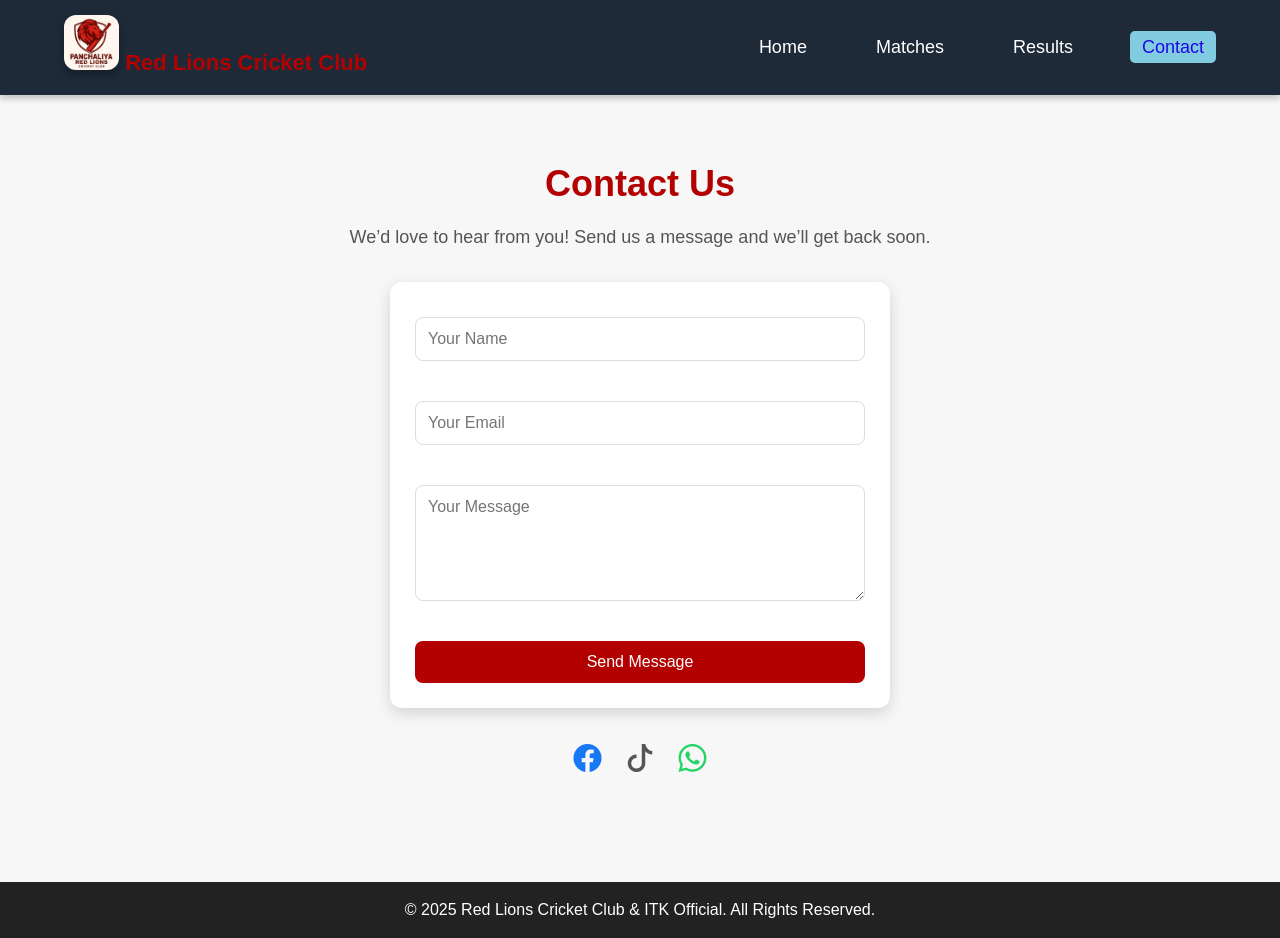
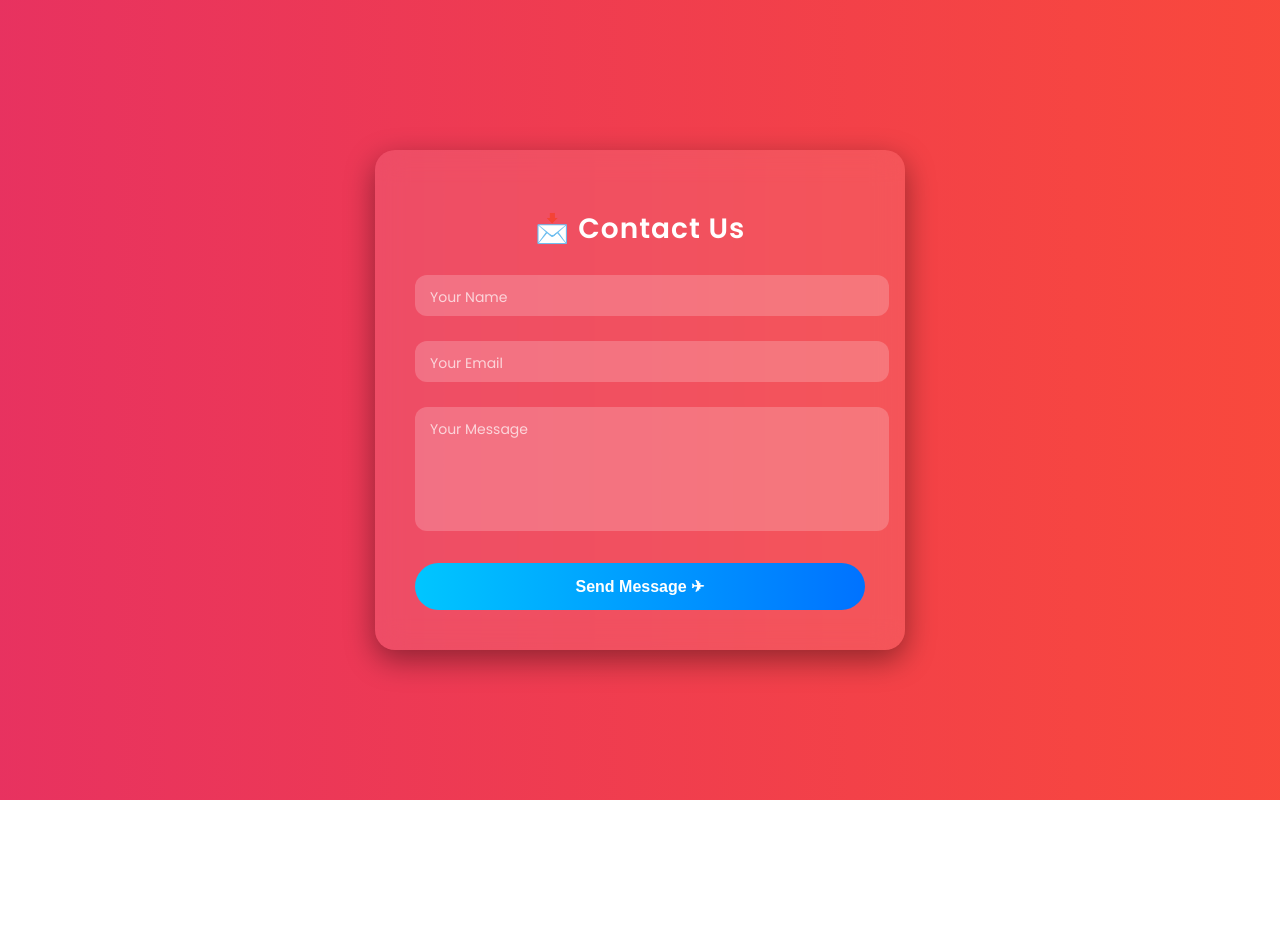
Before and after one commit to itkofficial7716/Panchaliya-Red-Lions, a plain HTML site: page contact.html in a window 1280 px wide. After the commit the page ends 800 px from the top, so only its background shows below. Drawn offline with nearby package versions, Linux system fonts and the light colour scheme.

Commit message:
contact.html

```diff
--- a/contact.html
+++ b/contact.html
@@ -1,70 +1,148 @@
 <!DOCTYPE html>
 <html lang="en">
-
 <head>
   <meta charset="UTF-8">
   <meta name="viewport" content="width=device-width, initial-scale=1.0">
-  <title>Contact - Red Lions Cricket Club</title>
-  <link rel="stylesheet" href="style.css">
-  <link href="https://cdn.jsdelivr.net/npm/bootstrap-icons@1.11.1/font/bootstrap-icons.css" rel="stylesheet">
+  <title>Contact Us</title>
+  <style>
+    @import url('https://fonts.googleapis.com/css2?family=Poppins:wght@300;400;600&display=swap');
+
+    body {
+      margin: 0;
+      font-family: 'Poppins', sans-serif;
+      height: 100vh;
+      display: flex;
+      justify-content: center;
+      align-items: center;
+      background: linear-gradient(270deg, #ff512f, #dd2476, #0072ff, #00c6ff);
+      background-size: 600% 600%;
+      animation: gradientShift 15s ease infinite;
+    }
+
+    @keyframes gradientShift {
+      0% { background-position: 0% 50%; }
+      50% { background-position: 100% 50%; }
+      100% { background-position: 0% 50%; }
+    }
+
+    .contact-card {
+      background: rgba(255,255,255,0.1);
+      backdrop-filter: blur(15px);
+      border-radius: 20px;
+      box-shadow: 0 10px 30px rgba(0,0,0,0.4);
+      padding: 40px;
+      width: 90%;
+      max-width: 450px;
+      color: #fff;
+      animation: fadeIn 1.2s ease;
+    }
+
+    @keyframes fadeIn {
+      from { opacity: 0; transform: translateY(30px); }
+      to { opacity: 1; transform: translateY(0); }
+    }
+
+    h1 {
+      text-align: center;
+      margin-bottom: 25px;
+      font-size: 28px;
+      letter-spacing: 1px;
+    }
+
+    .form-group {
+      position: relative;
+      margin-bottom: 25px;
+    }
+
+    .form-group input,
+    .form-group textarea {
+      width: 100%;
+      padding: 12px;
+      border: none;
+      border-radius: 12px;
+      background: rgba(255,255,255,0.2);
+      color: #fff;
+      font-size: 15px;
+      outline: none;
+      transition: all 0.3s ease;
+    }
+
+    .form-group label {
+      position: absolute;
+      left: 15px;
+      top: 12px;
+      color: rgba(255,255,255,0.7);
+      font-size: 14px;
+      transition: all 0.3s ease;
+      pointer-events: none;
+    }
+
+    .form-group input:focus + label,
+    .form-group input:not(:placeholder-shown) + label,
+    .form-group textarea:focus + label,
+    .form-group textarea:not(:placeholder-shown) + label {
+      top: -10px;
+      left: 10px;
+      font-size: 12px;
+      color: #00c6ff;
+    }
+
+    textarea {
+      resize: none;
+      min-height: 100px;
+    }
+
+    button {
+      width: 100%;
+      padding: 14px;
+      border: none;
+      border-radius: 25px;
+      background: linear-gradient(90deg, #00c6ff, #0072ff, #ff512f, #dd2476);
+      background-size: 300% 300%;
+      color: #fff;
+      font-weight: bold;
+      font-size: 16px;
+      cursor: pointer;
+      transition: transform 0.3s ease;
+      animation: gradientFlow 5s ease infinite;
+    }
+
+    @keyframes gradientFlow {
+      0% { background-position: 0% 50%; }
+      50% { background-position: 100% 50%; }
+      100% { background-position: 0% 50%; }
+    }
+
+    button:hover {
+      transform: scale(1.05);
+      box-shadow: 0 6px 20px rgba(0,0,0,0.4);
+    }
+  </style>
 </head>
+<body>
 
-<body>
-  <!-- Header -->
-  <header>
-    <div class="container">
-      <div class="logo">
-        <img src="lg.png" alt="Red Lions Logo">
-        <span>Red Lions Cricket Club</span>
+  <div class="contact-card">
+    <h1>📩 Contact Us</h1>
+    <form action="https://formsubmit.co/itk7716@gmail.com" method="POST">
+      <!-- Hidden fields (extra security / redirect) -->
+      <input type="hidden" name="_captcha" value="false">
+      <input type="hidden" name="_next" value="https://induwarofficial.github.io/Panchaliya-Red-lions/thankyou.html">
+
+      <div class="form-group">
+        <input type="text" id="name" name="name" placeholder=" " required>
+        <label for="name">Your Name</label>
       </div>
-      <nav>
-        <ul>
-          <li><a href="index.html">Home</a></li>
-          <li><a href="matches.html">Matches</a></li>
-          <li><a href="results.html">Results</a></li>
-          <li><a href="contact.html" class="active">Contact</a></li>
-        </ul>
-      </nav>
-    </div>
-  </header>
+      <div class="form-group">
+        <input type="email" id="email" name="email" placeholder=" " required>
+        <label for="email">Your Email</label>
+      </div>
+      <div class="form-group">
+        <textarea id="message" name="message" placeholder=" " required></textarea>
+        <label for="message">Your Message</label>
+      </div>
+      <button type="submit">Send Message ✈</button>
+    </form>
+  </div>
 
-  <!-- Contact Section -->
-  <section class="contact">
-    <div class="container">
-      <h1>Contact Us</h1>
-      <p>We’d love to hear from you! Send us a message and we’ll get back soon.</p>
-
-      <!-- Contact Form -->
-      <form action="https://formsubmit.co/itk7716@gmail.com" method="POST" class="contact-form">
-        <!-- Redirect after submit -->
-        <input type="hidden" name="_next" value="https://induwarofficial.github.io/Panchaliya-Red-lions/thankyou.html">
-        <!-- Disable Captcha -->
-        <input type="hidden" name="_captcha" value="false">
-
-        <input type="text" name="name" placeholder="Your Name" required>
-        <input type="email" name="email" placeholder="Your Email" required>
-        <textarea name="message" rows="5" placeholder="Your Message" required></textarea>
-        <button type="submit">Send Message</button>
-      </form>
-
-      <!-- Social Media -->
-      <div class="social-icons">
-        <a href="https://www.facebook.com/profile.php?id=61579987268898" target="_blank"><i class="bi bi-facebook"></i></a>
-        <a href="https://www.tiktok.com/@cricket_hublk_" target="_blank"><i class="bi bi-tiktok"></i></a>
-
-        <a href="https://wa.me/+94770453950" target="_blank"><i class="bi bi-whatsapp"></i></a>
-      </div>
-    </div>
-  </section>
-
-  <!-- Footer -->
-  <footer>
-    <div class="container">
-      <p>&copy; 2025 Red Lions Cricket Club & ITK Official. All Rights Reserved.</p>
-    </div>
-  </footer>
 </body>
-
-
-
 </html>
```
